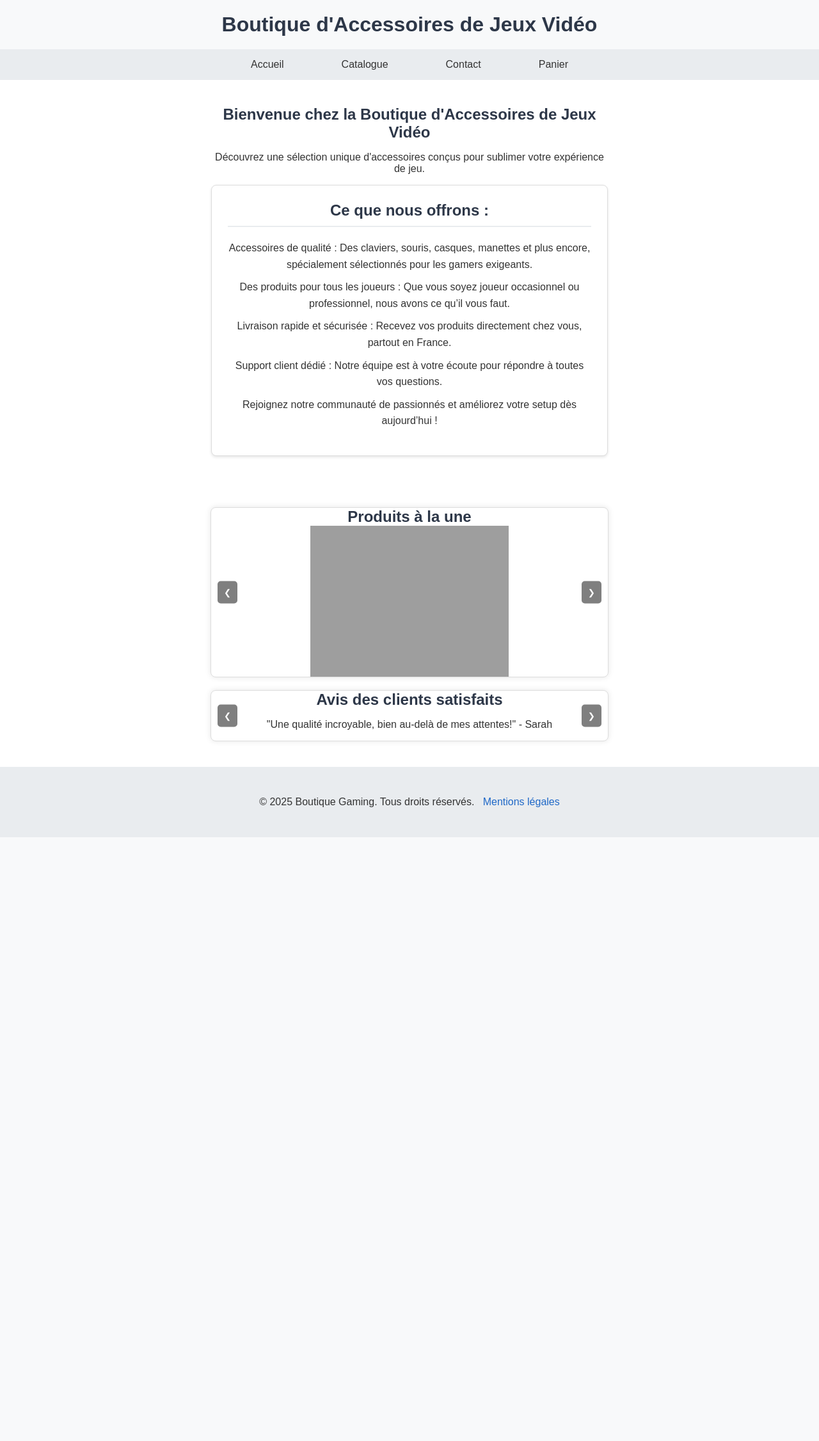
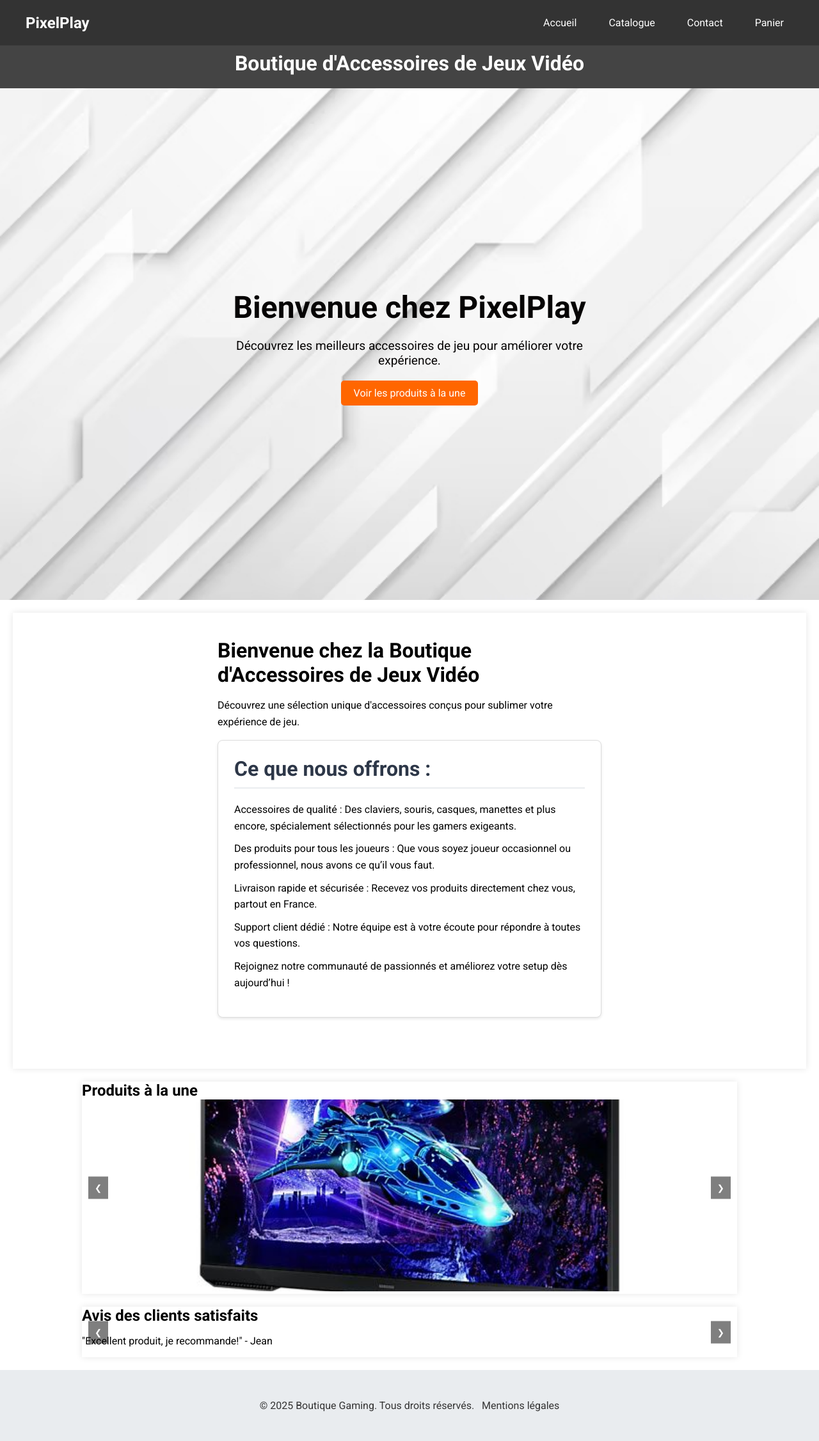
Before and after one commit to kai733/site-commerce, a PHP site: page / in a window 1280 px wide. Shown: the whole page at 64% size. Before the commit the page ends 1309 px from the top, so only its background shows below. Run offline with PHP 8.4, Linux system fonts and the light colour scheme; grey boxes are pictures that could not be loaded.

Commit message:
améliorataion page acceuil

```diff
--- a/contact.php
+++ b/contact.php
@@ -26,7 +26,7 @@
                 <img src="img/faceboook.jpg" alt="Facebook">
             </a>
             <a href="https://www.tiktok.com/@tiktok?lang=fr" target="_blank">
-                <img src="img/tikk tok.jpg" alt="TikTok">
+                <img src="img/tiktok.jpg" alt="TikTok">
             </a>
         </div>
         <div class="contact-container">
--- a/include/entete.php
+++ b/include/entete.php
@@ -2,13 +2,15 @@
     <div class="banner">
         <h1>Boutique d'Accessoires de Jeux Vidéo</h1>
     </div>
+    <nav class="navbar">
+        <div class="container">
+            <a href="index.php" class="logo">PixelPlay</a>
+            <ul class="nav-links">
+                <li><a href="index.php">Accueil</a></li>
+                <li><a href="catalogue.php">Catalogue</a></li>
+                <li><a href="contact.php">Contact</a></li>
+                <li><a href="panier.php">Panier</a></li>
+            </ul>
+        </div>
+    </nav>
 </header>
-
-<nav>
-    <ul>
-        <li><a href="index.php">Accueil</a></li>
-        <li><a href="catalogue.php">Catalogue</a></li>
-        <li><a href="contact.php">Contact</a></li>
-        <li><a href="panier.php">Panier</a></li>
-    </ul>
-</nav>
--- a/index.php
+++ b/index.php
@@ -9,12 +9,22 @@
     <meta name="viewport" content="width=device-width, initial-scale=1.0">
     <title>Accueil - Boutique Gaming</title>
     <link rel="stylesheet" href="style.css">
+    <link href="https://fonts.googleapis.com/css2?family=Roboto:wght@400;700&display=swap" rel="stylesheet">
 </head>
 
 <body>
     <?php include 'include/entete.php'; ?>
     <main>
-        <div>
+        <!-- Hero Section -->
+        <section class="hero">
+            <div class="hero-content">
+                <h1>Bienvenue chez PixelPlay</h1>
+                <p>Découvrez les meilleurs accessoires de jeu pour améliorer votre expérience.</p>
+                <a href="#featured-products" class="btn">Voir les produits à la une</a>
+            </div>
+        </section>
+
+        <div class="content">
             <section class="index-container">
                 <h2>Bienvenue chez la Boutique d'Accessoires de Jeux Vidéo</h2>
                 <p>Découvrez une sélection unique d'accessoires conçus pour sublimer votre expérience de jeu.</p>
@@ -32,62 +42,41 @@
         </div>
 
         <!-- Featured Products Carousel -->
-        <section class="carousel">
+        <section class="carousel" id="featured-products">
             <h2>Produits à la une</h2>
-            <div class="carousel-container" id="featured-products">
+            <div class="carousel-container">
                 <!-- Add your product images here -->
-                <div class="carousel-item"><a href="produit.php?id=1"><img src="img/écran gaming.jpg" alt="ecran.jpg"></a></div>
-                <div class="carousel-item"><a href="produit.php?id=8"><img src="img/PC Gamer.jpg" alt="PCGamer"></a></div>
-                <div class="carousel-item"><a href="produit.php?id=2"><img src="img/clavier.jpg" alt="Clavier"></a></div>
+                <div class="carousel-item"><img src="img/ecran.jpg" alt="Produit 1"></div>
+                <div class="carousel-item"><img src="img/clavier.jpg" alt="Produit 2"></div>
+                <div class="carousel-item"><img src="img/tapis.jpg" alt="Produit 3"></div>
             </div>
             <button class="carousel-button prev" onclick="prevSlide('featured-products')">&#10094;</button>
             <button class="carousel-button next" onclick="nextSlide('featured-products')">&#10095;</button>
         </section>
 
         <!-- Customer Reviews Carousel -->
-        <!-- Customer Reviews Carousel -->
         <section class="carousel">
             <h2>Avis des clients satisfaits</h2>
             <div class="carousel-container" id="customer-reviews">
                 <!-- Add your customer reviews here -->
-                <div class="carousel-item">
-                    <p>"Une qualité incroyable, bien au-delà de mes attentes!" - Sarah</p>
-                </div>
-                <div class="carousel-item">
-                    <p>"J'ai adoré l'expérience d'achat, tout était parfait." - Thomas</p>
-                </div>
-                <div class="carousel-item">
-                    <p>"Produit vraiment bien pensé et pratique au quotidien." - Claire</p>
-                </div>
-                <div class="carousel-item">
-                    <p>"Un must-have! Je suis super content de mon achat." - Julien</p>
-                </div>
-                <div class="carousel-item">
-                    <p>"Le design est élégant et la fonctionnalité est impeccable." - Emma</p>
-                </div>
-                <div class="carousel-item">
-                    <p>"Equipe super professionnelle, je reviendrai sans hésiter." - Louis</p>
-                </div>
-                <div class="carousel-item">
-                    <p>"Le meilleur service que j'aie connu jusqu'à présent!" - Camille</p>
-                </div>
-                <div class="carousel-item">
-                    <p>"Très satisfait du rapport qualité/prix, bravo!" - Nicolas</p>
-                </div>
-                <div class="carousel-item">
-                    <p>"L'emballage soigné et la livraison rapide m'ont impressionné." - Lucie</p>
-                </div>
-                <div class="carousel-item">
-                    <p>"Le produit dépasse largement les concurrents, je recommande vivement." - Paul</p>
-                </div>
+                <div class="carousel-item"><p>"Excellent produit, je recommande!" - Jean</p></div>
+                <div class="carousel-item"><p>"Service client au top!" - Marie</p></div>
+                <div class="carousel-item"><p>"Livraison rapide et produit conforme." - Pierre</p></div>
             </div>
             <button class="carousel-button prev" onclick="prevSlide('customer-reviews')">&#10094;</button>
             <button class="carousel-button next" onclick="nextSlide('customer-reviews')">&#10095;</button>
         </section>
+    </main>
 
-    </main>
     <?php include 'include/pied-de-page.php'; ?>
+
     <script src="styles.js"></script>
+    <script>
+        document.addEventListener('DOMContentLoaded', () => {
+            initCarousel('featured-products');
+            initCarousel('customer-reviews');
+        });
+    </script>
 </body>
 
 </html>
--- a/style.css
+++ b/style.css
@@ -1,126 +1,146 @@
+/* General Styles */
 body {
+    font-family: 'Roboto', sans-serif;
     margin: 0;
-    font-family: Arial, sans-serif;
+    padding: 0;
     background-color: #ffffff;
-    color: #333333;
-    min-height: 100vh;
-    display: flex;
-    flex-direction: column;
+}
+
+h1, h2, h3, h4, h5, h6 {
+    margin: 0;
+    padding: 0;
 }
 
 a {
     text-decoration: none;
-    color: #1f68c7;
+    color: inherit;
 }
 
-a:hover {
-    text-decoration: underline;
-    color: #154a8f;
+/* Navigation Bar */
+.navbar {
+    background-color: #333;
+    color: white;
+    padding: 10px 0;
+    position: fixed;
+    width: 100%;
+    top: 0;
+    z-index: 1000;
 }
 
-/* Header */
-header {
-    background-color: #f8f9fa;
-    text-align: center;
-    padding: 20px 0;
+.navbar .container {
+    display: flex;
+    justify-content: space-between;
+    align-items: center;
+    max-width: 1200px;
+    margin: 0 auto;
+    padding: 0 20px;
 }
 
-header .banner h1 {
-    margin: 0;
-    font-size: 2rem;
-    color: #2d3748;
+.navbar .logo {
+    font-size: 1.5em;
+    font-weight: bold;
 }
 
-/* Navigation */
-nav {
-    background-color: #e9ecef;
+.navbar .nav-links {
+    list-style: none;
+    display: flex;
+    gap: 20px;
 }
 
-nav ul {
-    list-style-type: none;
-    margin: 0;
-    padding: 15px;
-    display: flex;
-    /* Alignement horizontal */
-    justify-content: center;
-    /* Centrer les éléments */
-    align-items: center;
-    /* Alignement vertical */
+.navbar .nav-links li {
+    display: inline;
 }
 
-nav ul li {
-    margin: 10px 0;
-    /* Espacement horizontal entre les éléments */
+.navbar .nav-links a {
+    color: white;
+    font-size: 1em;
+    transition: color 0.3s;
 }
 
-nav ul li a {
-    text-decoration: none;
-    color: #333333;
-    font-size: 1rem;
-    padding: 15px 30px;
-    transition: background-color 0.3s;
-    border-radius: 5px;
-    /* Ajout d'un style visuel */
+.navbar .nav-links a:hover {
+    color: #ff6600;
 }
 
-nav ul li a:hover {
-    background-color: #2d3748;
-    color: #ffffff;
-    border-radius: 5px;
-    text-decoration: none;
+/* Banner */
+.banner {
+    background-color: #444;
+    color: white;
+    padding: 20px 0;
+    text-align: center;
+    margin-top: 60px; /* Adjust for fixed navbar */
 }
 
-
-/* Main content */
-main {
-    padding: 20px;
-    text-align: center;
-    flex: 1;
-    background-color: white;
+.banner h1 {
+    font-size: 2em;
+    margin: 0;
 }
 
-main h2 {
-    font-size: 1.5rem;
-    color: #2d3748;
+/* Hero Section */
+.hero {
+    background: url('img/fond.jpg') no-repeat center center/cover;
+    height: 100vh;
+    display: flex;
+    align-items: center;
+    justify-content: center;
+    color: rgb(6, 4, 4);
+    text-align: center;
 }
 
-#mentions-legales {
-    text-align: right;
+.hero-content {
+    max-width: 600px;
 }
 
-#mentions-legales:hover {
-    color: #804f57;
-    text-decoration: underline;
+.hero h1 {
+    font-size: 3em;
+    margin-bottom: 20px;
+    font-weight: 700;
 }
 
-/* General Styles */
-body {
-    font-family: Arial, sans-serif;
-    margin: 0;
-    padding: 0;
-    background-color: #f4f4f4;
+.hero p {
+    font-size: 1.2em;
+    margin-bottom: 30px;
+    font-weight: 400;
 }
 
-h1,
-h2,
-h3,
-h4,
-h5,
-h6 {
-    margin: 0;
-    padding: 0;
+.hero .btn {
+    background-color: #ff6600;
+    padding: 10px 20px;
+    border-radius: 5px;
+    color: white;
+    font-size: 1em;
+}
+
+/* Content Section */
+.content {
+    padding: 20px;
+    background-color: white;
+    margin: 20px auto;
+    max-width: 1200px;
+    box-shadow: 0 0 10px rgba(0, 0, 0, 0.1);
+}
+
+.content section {
+    margin-bottom: 20px;
+}
+
+.content h2 {
+    font-size: 2em;
+    margin-bottom: 10px;
+}
+
+.content p {
+    font-size: 1em;
+    line-height: 1.6;
 }
 
 /* Carousel */
 .carousel {
     position: relative;
-    width: 50%;
+    width: 80%;
     margin: 20px auto;
     overflow: hidden;
     background-color: white;
     box-shadow: 0 0 10px rgba(0, 0, 0, 0.1);
-    border-radius: 8px;
-    border: 1px solid #ddd;
 }
 
 .carousel-container {
@@ -134,9 +154,14 @@ h6 {
     display: none;
 }
 
+.carousel-item:first-child {
+    display: block;
+}
+
 .carousel img {
-    width: 50%;
-    height: 100%;
+    width: 100%;
+    height: 300px; /* Set a fixed height for all images */
+    object-fit: cover; /* Ensure images cover the area without distortion */
 }
 
 .carousel-button {
@@ -145,10 +170,9 @@ h6 {
     transform: translateY(-50%);
     background-color: rgba(0, 0, 0, 0.5);
     color: white;
-    border-radius: 5px;
+    border: none;
     padding: 10px;
     cursor: pointer;
-    border: none;
 }
 
 .carousel-button.prev {
```
Also changed, not shown: img/fond.jpg (added).
